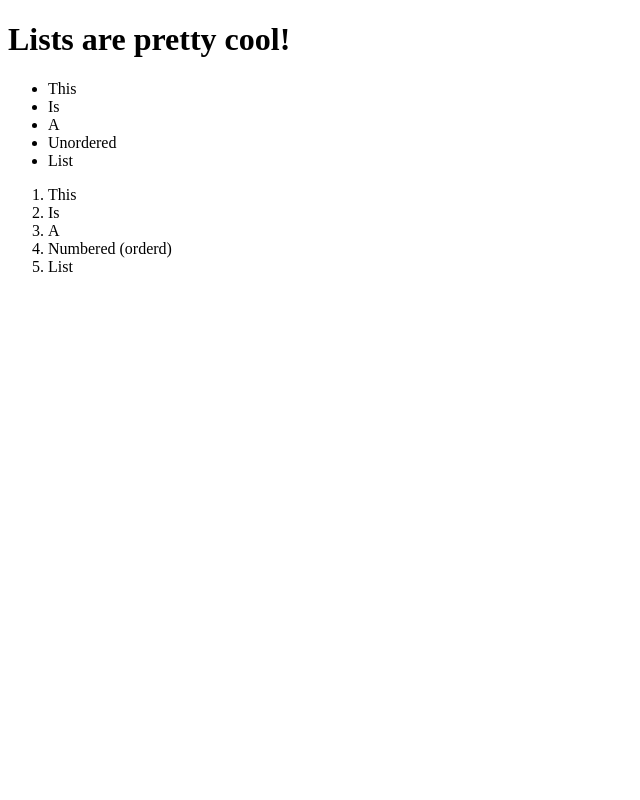
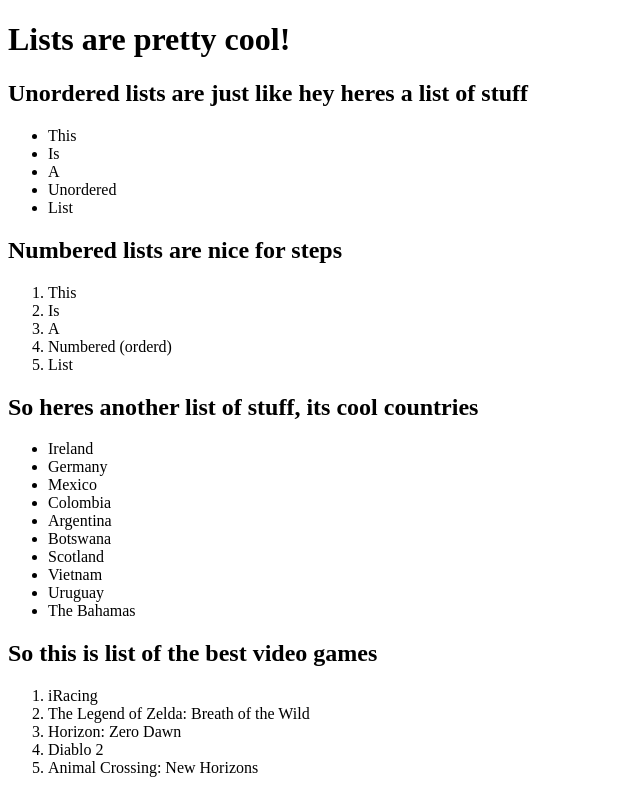
Before and after one commit to cwhitt92/odin-project, a plain HTML site: page htmlBoilerplate/lists.html in a window 1280 px wide. Shown: the whole page, without its empty margins (0-640 px from the left). Drawn offline with Linux system fonts and the light colour scheme.

Commit message:
Played with more lists

```diff
--- a/htmlBoilerplate/lists.html
+++ b/htmlBoilerplate/lists.html
@@ -6,6 +6,7 @@
     </head>
     <body>
         <h1>Lists are pretty cool!</h1>
+        <h2>Unordered lists are just like hey heres a list of stuff</h2>
         <ul>
             <li>This</li>
             <li>Is</li>
@@ -13,6 +14,7 @@
             <li>Unordered</li>
             <li>List</li>
         </ul>
+        <h2>Numbered lists are nice for steps</h2>
         <ol>
             <li>This</li>
             <li>Is</li>
@@ -20,5 +22,26 @@
             <li>Numbered (orderd)</li>
             <li>List</li>
         </ol>
+        <h2>So heres another list of stuff, its cool countries</h2>
+        <ul>
+            <li>Ireland</li>
+            <li>Germany</li>
+            <li>Mexico</li>
+            <li>Colombia</li>
+            <li>Argentina</li>
+            <li>Botswana</li>
+            <li>Scotland</li>
+            <li>Vietnam</li>
+            <li>Uruguay</li>
+            <li>The Bahamas</li>
+        </ul>
+        <h2>So this is list of the best video games</h2>
+        <ol>
+            <li>iRacing</li>
+            <li>The Legend of Zelda: Breath of the Wild</li>
+            <li>Horizon: Zero Dawn</li>
+            <li>Diablo 2</li>
+            <li>Animal Crossing: New Horizons</li>
+        </ol>
     </body>
 </html>
```
